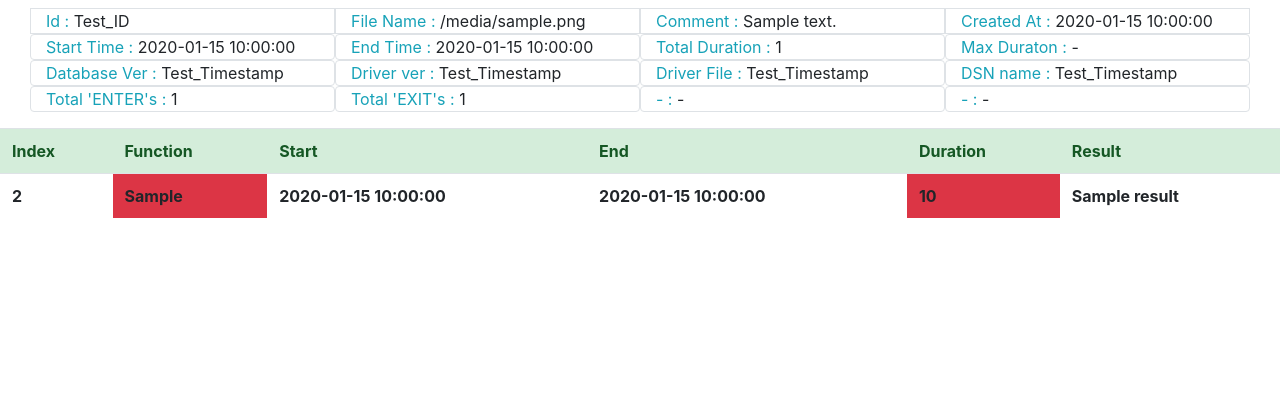
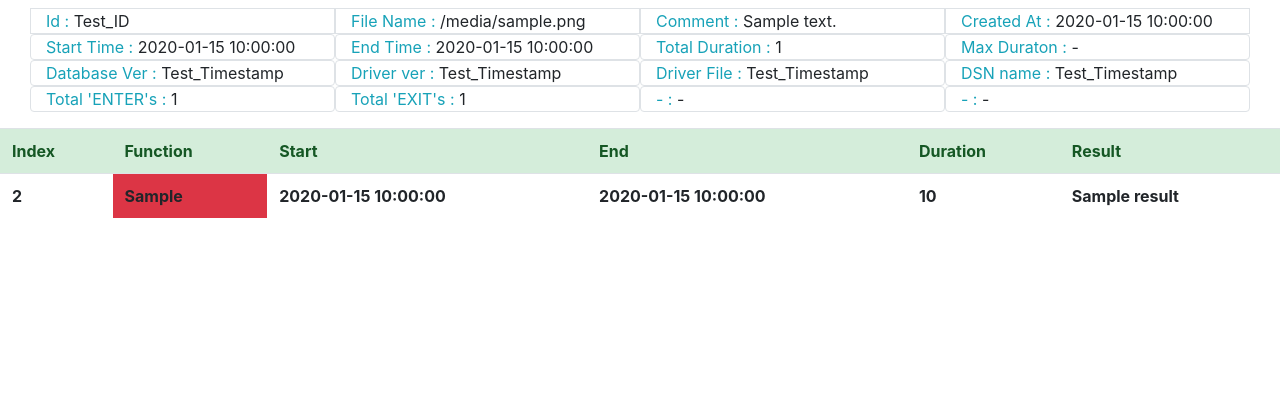
Before and after one commit to azzy5/Trace_Parse, a Flask app: template templates/traceview.html in a window 1280 px wide. Shown: the part 94-511 px from the top of the page. Run offline with Flask 2, Linux system fonts and the light colour scheme; the template is opened without the code that fills it: most values are stand-ins (such as "Sample title", 1, 10 or a date in 2020); lists and menus that the app fills with data are empty; some libraries are stand-ins or nearby versions.

Commit message:
added time color code

```diff
--- a/helpers/Trace_Parser_OP3.py
+++ b/helpers/Trace_Parser_OP3.py
@@ -195,6 +195,7 @@ def parse_lines(lines):
                 line = process_line(line_e)
                 local_json["end_time"]  =  get_timestamp(line)
                 difference = datetime.datetime.strptime(local_json["end_time"], '%Y-%m-%d %H:%M:%S.%f') - datetime.datetime.strptime(local_json["start_time"], '%Y-%m-%d %H:%M:%S.%f')
+                local_json["function_cc"] =  "" if difference < datetime.timedelta(days=0, seconds=1, microseconds=0, milliseconds=0, minutes=0, hours=0, weeks=0) else "bg-warning"
                 local_json["duration"] = str(difference)
                 local_json["function_e"] = line[10]
                 local_json["return_code"] = line[-2]
--- a/templates/traceview.html
+++ b/templates/traceview.html
@@ -99,7 +99,7 @@
         </th>
         <th>{{ line["start_time"] }}</th>
         <th>{{ line["end_time"] }}</th>
-        <th {% if line["duration"] != '0' %} class="bg-danger" {% endif %}>{{ line["duration"] }}</th>
+        <th  class={{ line["function_cc"] }}>{{ line["duration"] }}</th>
         {% if line["result"] == "(SQL_ERROR)" or line["result"] =="(SQL_INVALID_HANDLE)" %}
         <th class="bg-danger"> {{ line["result"] }} </th>
         {% elif line["result"] == "(SQL_NO_DATA_FOUND)" %}
```
Also changed, not shown: 2 other files.
